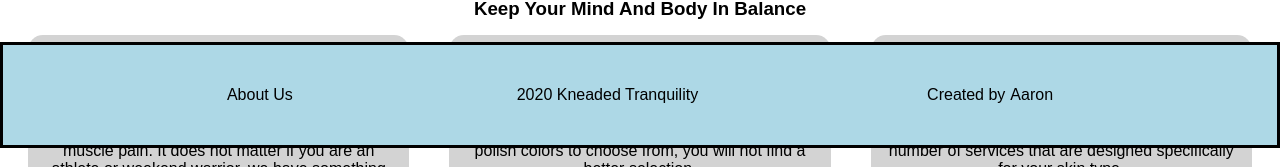
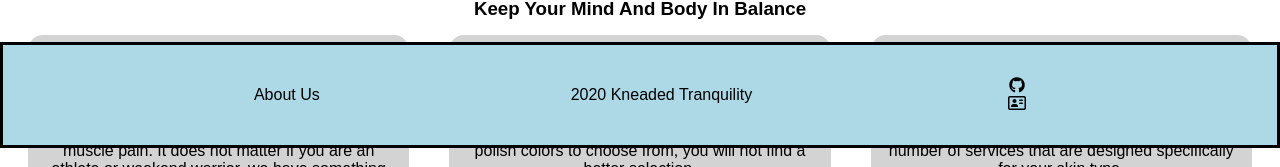
Before and after one commit to acyg2212/KneadedTranquility, a React (Create React App) app in the folder client/: page / in a window 1280 px wide. Shown: the part 652-819 px from the top of the page. Built offline with nearby package versions, Linux system fonts and the light colour scheme.

Commit message:
icons for personal links added

```diff
--- a/client/public/index.html
+++ b/client/public/index.html
@@ -3,6 +3,7 @@
 
 <head>
   <meta charset="utf-8" />
+  <script src="https://kit.fontawesome.com/5082bed10d.js" crossorigin="anonymous"></script>
   <title>Kneaded Tranquility</title>
 </head>
 
--- a/client/src/App.js
+++ b/client/src/App.js
@@ -42,8 +42,17 @@
                     <p className="footer-p">2020 Kneaded Tranquility</p>
                 </div>
                 <div className="footer-right">
-                    <p className="footer-p">Created by</p>
-                    <a className="footer-link" href="https://github.com/acyg2212">Aaron</a>
+                    <div>
+                        <a className="footer-link" href="https://github.com/acyg2212">
+                            <i class="fab fa-github"></i>
+                        </a>
+                    </div>
+
+                    <div>
+                        <a className="footer-link" href="https://acyg2212.github.io/">
+                            <i class="far fa-address-card"></i>
+                        </a>
+                    </div>
                 </div>
             </footer>
         </>
--- a/client/src/index.css
+++ b/client/src/index.css
@@ -120,6 +120,12 @@
     align-items: center;
     z-index: 2;
 
+}
+
+.footer-right{
+    display: flex;
+    flex-direction: column;
+    align-items: center;
 }
 
 .footer-p{
```
